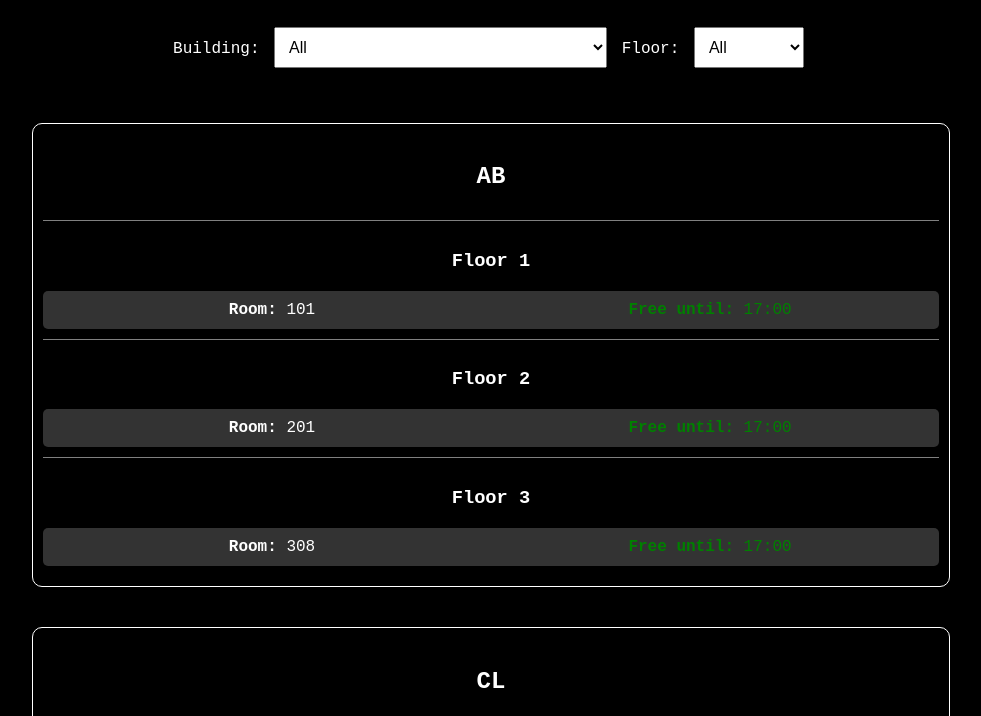
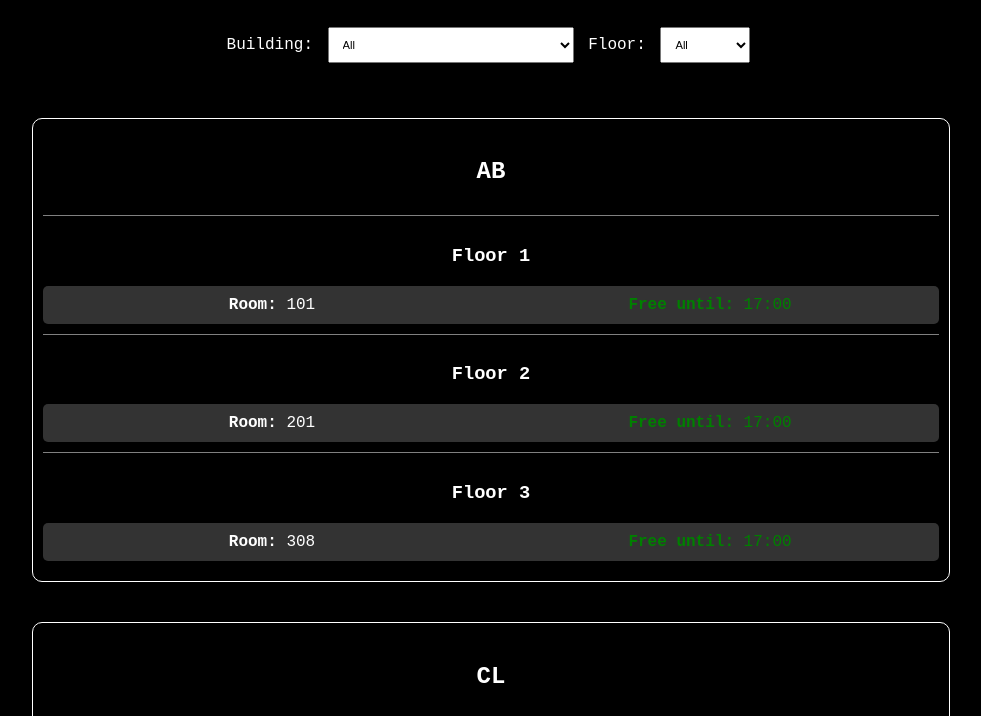
Before and after one commit to JonahMcN/StrathRooms.github.io, a plain HTML site: page index.html in a window 1280 px wide. Shown: the part 100-816 px from the top of the page, without its empty margins (149-1130 px from the left). Drawn offline with nearby package versions, Linux system fonts and the light colour scheme.

Commit message:
Box size for yoel :)

```diff
--- a/index.html
+++ b/index.html
@@ -32,12 +32,11 @@
       .filters {
         margin: 30px;
         font-size: 1rem;
-        align-items: center;
       }
 
       select {
         padding: 10px;
-        font-size: 1rem;
+        font-size: 0.7rem;
         margin: 5px;
       }
 
```
